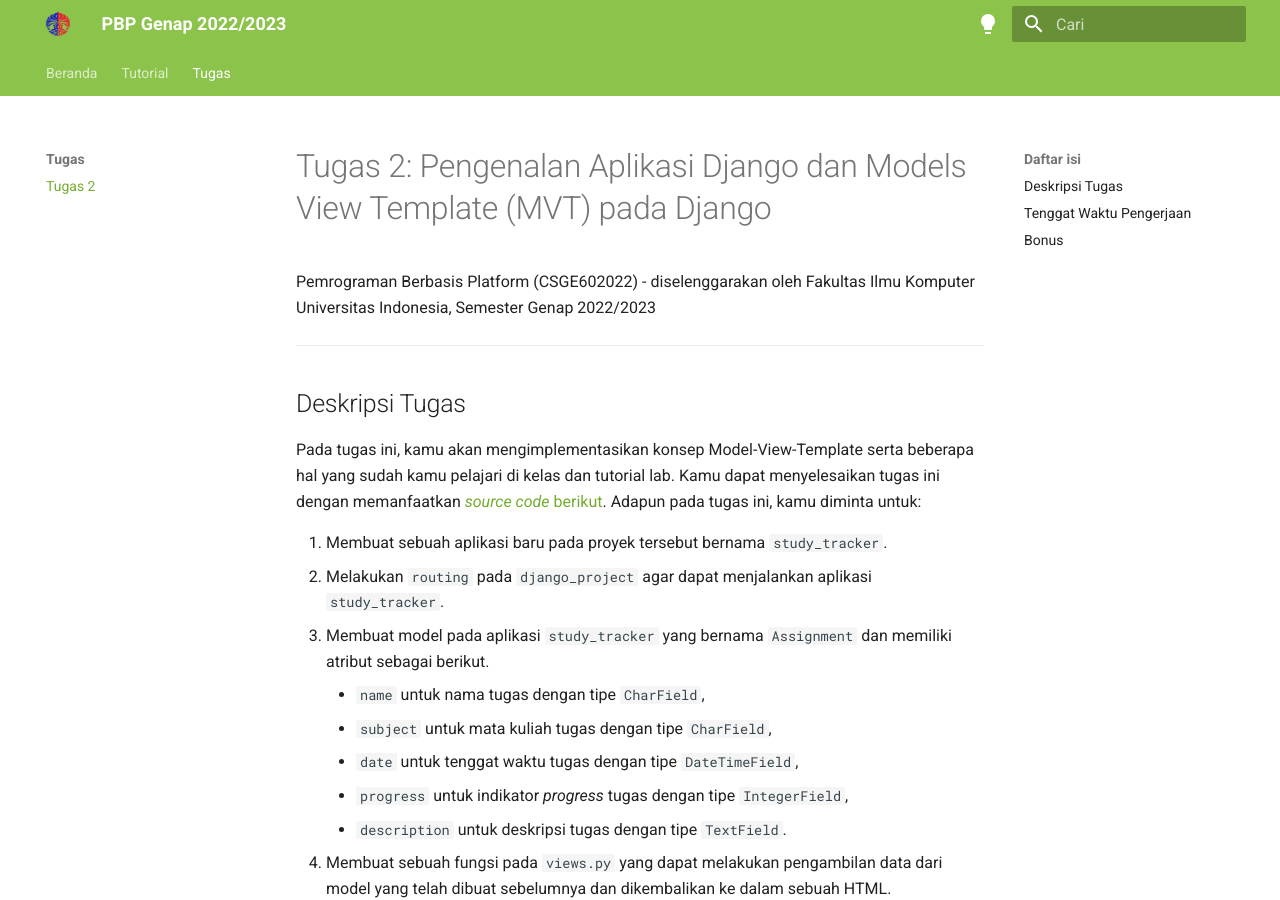
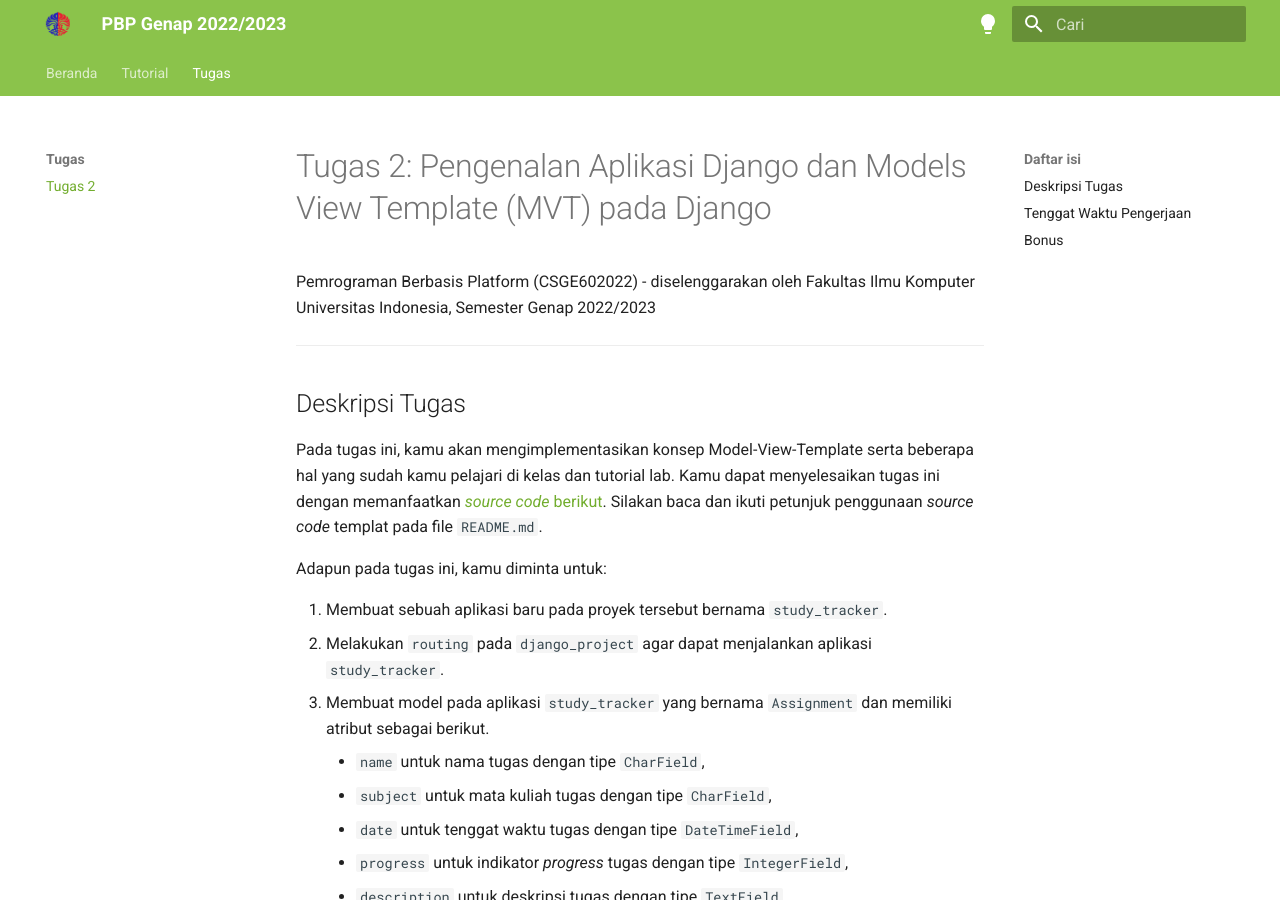
Before and after one commit to pbp-fasilkom-ui/genap-2023, an MkDocs documentation site: the page built from docs/tugas/tugas-2.md, in a window 1280 px wide and 900 px high. Built offline with MkDocs 1.6.1 and Material for MkDocs 9.7.7, drawn with Linux system fonts in a browser that asks for light colours.

Commit message:
add: more info

```diff
--- a/docs/tugas/tugas-2.md
+++ b/docs/tugas/tugas-2.md
@@ -6,7 +6,9 @@ Pemrograman Berbasis Platform (CSGE602022) - diselenggarakan oleh Fakultas Ilmu
 
 ## Deskripsi Tugas
 
-Pada tugas ini, kamu akan mengimplementasikan konsep Model-View-Template serta beberapa hal yang sudah kamu pelajari di kelas dan tutorial lab. Kamu dapat menyelesaikan tugas ini dengan memanfaatkan [_source code_ berikut](https://github.com/determinedguy/django-railway-template). Adapun pada tugas ini, kamu diminta untuk:
+Pada tugas ini, kamu akan mengimplementasikan konsep Model-View-Template serta beberapa hal yang sudah kamu pelajari di kelas dan tutorial lab. Kamu dapat menyelesaikan tugas ini dengan memanfaatkan [_source code_ berikut](https://github.com/determinedguy/django-railway-template). Silakan baca dan ikuti petunjuk penggunaan _source code_ templat pada file `README.md`.
+
+Adapun pada tugas ini, kamu diminta untuk:
 
 1. Membuat sebuah aplikasi baru pada proyek tersebut bernama `study_tracker`.
 2. Melakukan `routing` pada `django_project` agar dapat menjalankan aplikasi `study_tracker`.
```
